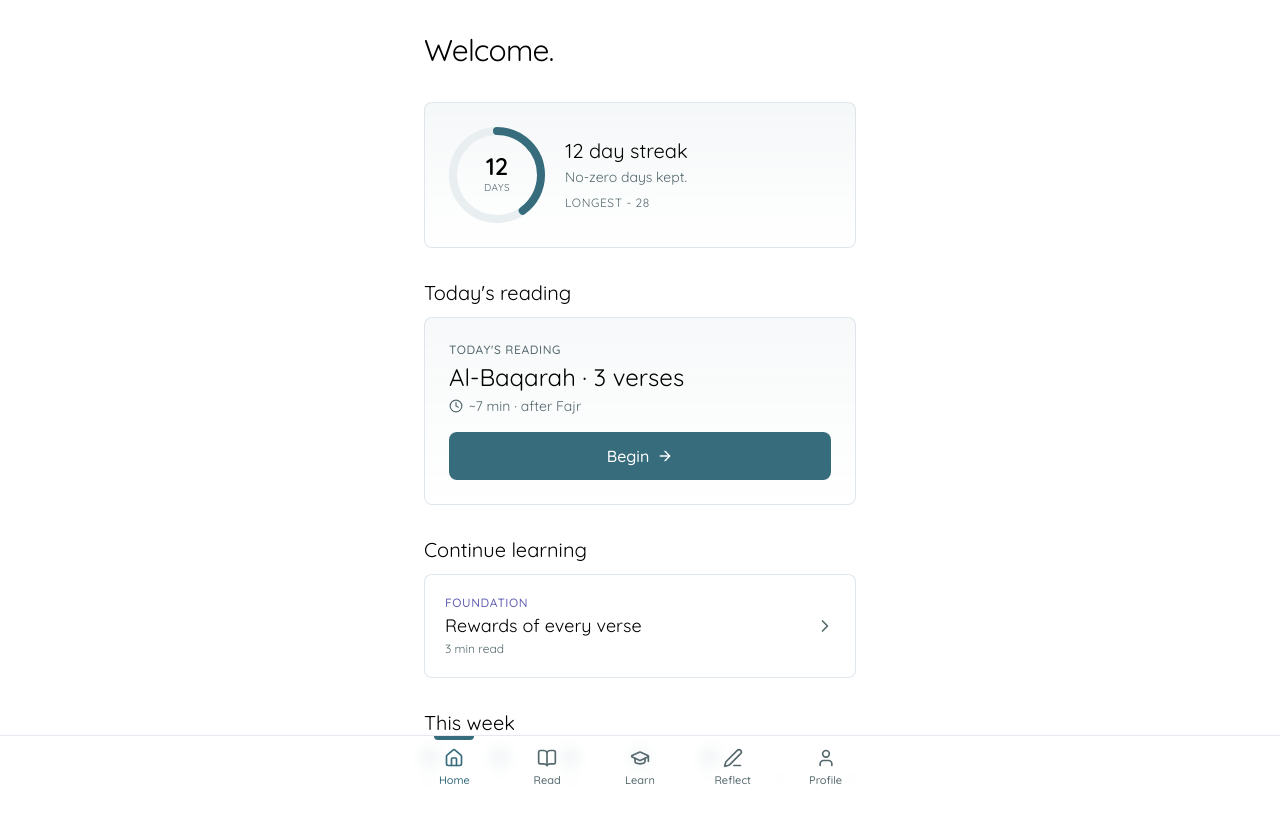
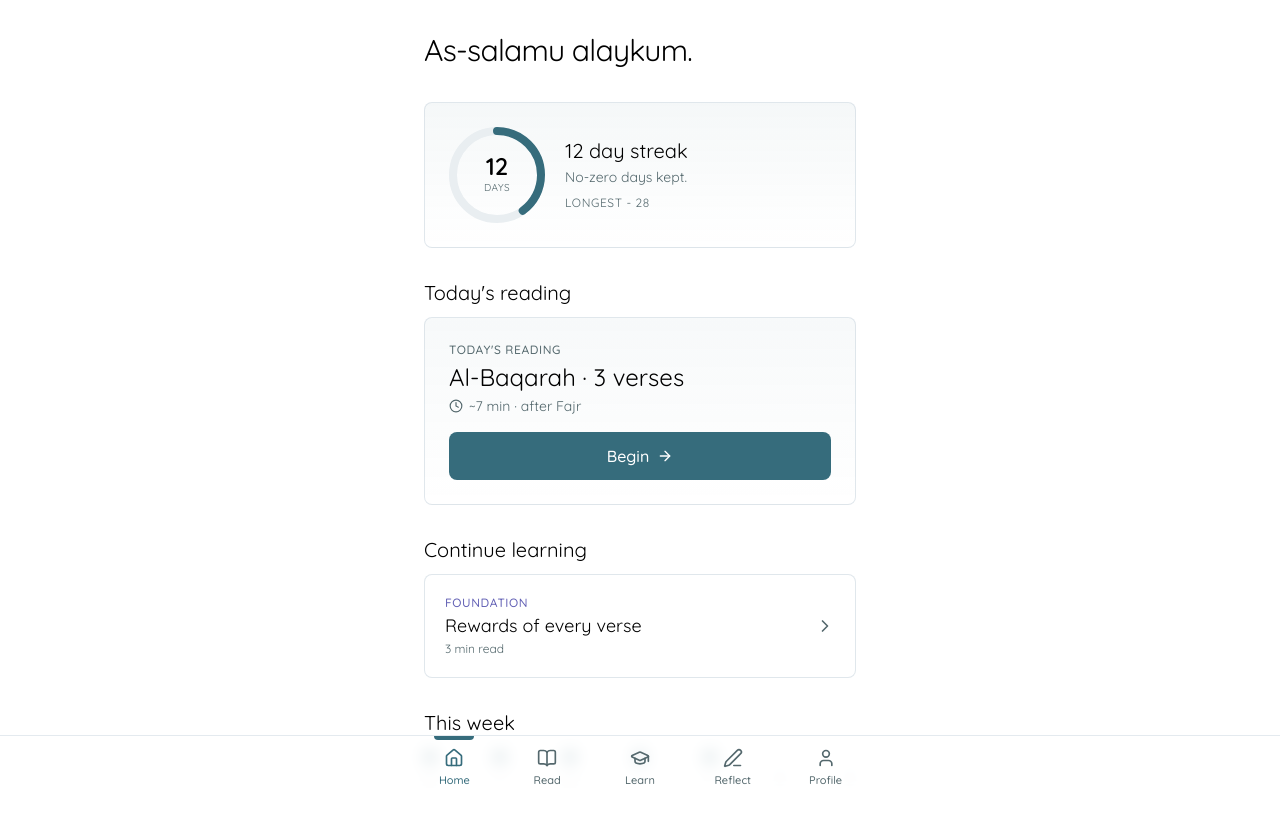
Before and after one commit to Sadiq-Teslim/quran-flow, a Next.js app: page /home in a window 1280 px wide. Shown: the top 822 px of the page. Built offline with nearby package versions, Linux system fonts and the light colour scheme; no server answers; a web font is replaced by a local one.

Commit message:
Use salam greeting on home

```diff
--- a/app/(app)/home/page.tsx
+++ b/app/(app)/home/page.tsx
@@ -32,8 +32,8 @@ export default function HomePage() {
         ) : (
           <h1 className="font-serif text-3xl leading-tight tracking-tight">
             {!user.data || user.data.isAnonymous
-              ? "Welcome."
-              : user.data.name}
+              ? "As-salamu alaykum."
+              : `As-salamu alaykum, ${user.data.name}.`}
           </h1>
         )}
         {user.data?.identity ? (
```
